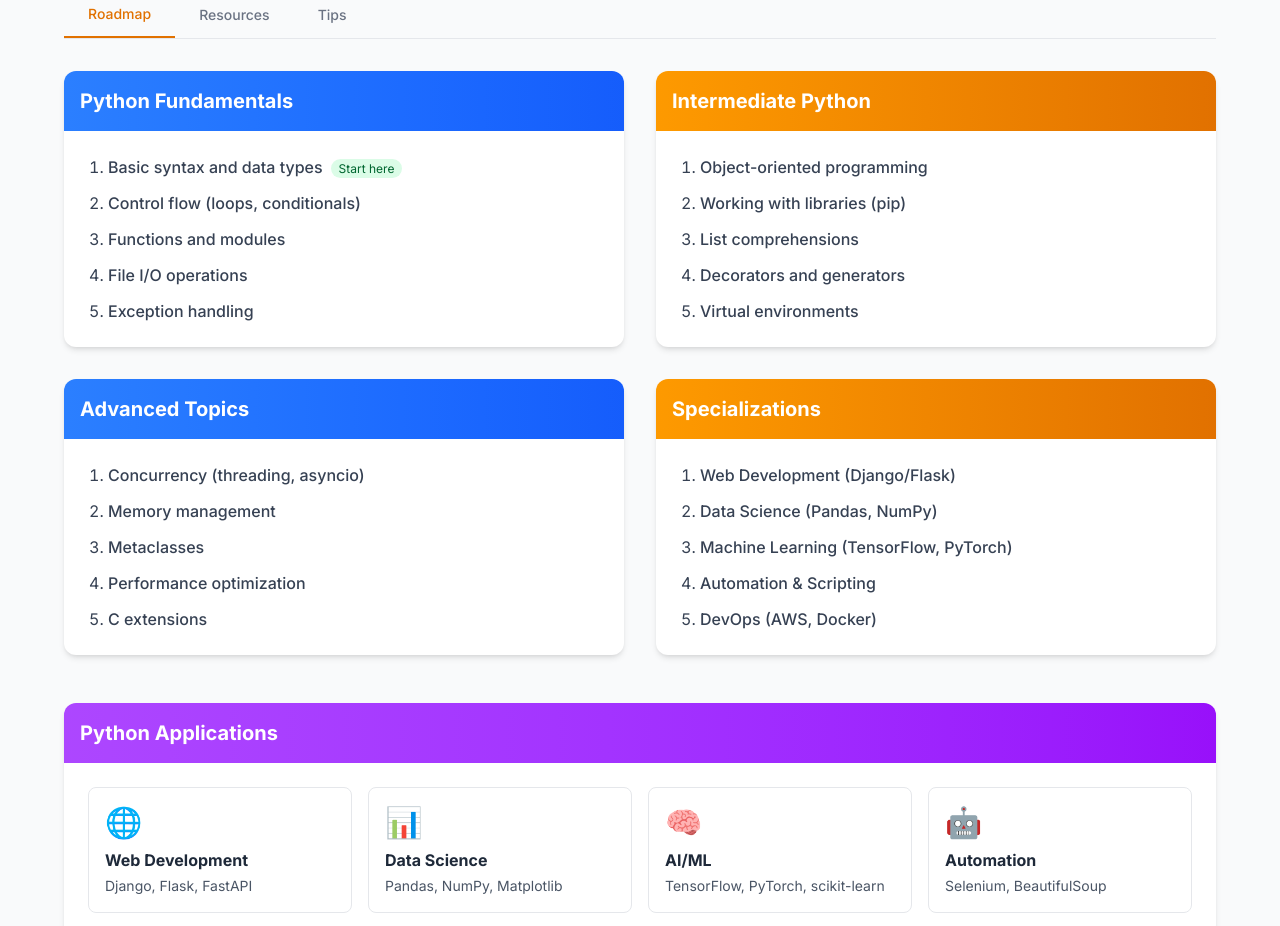
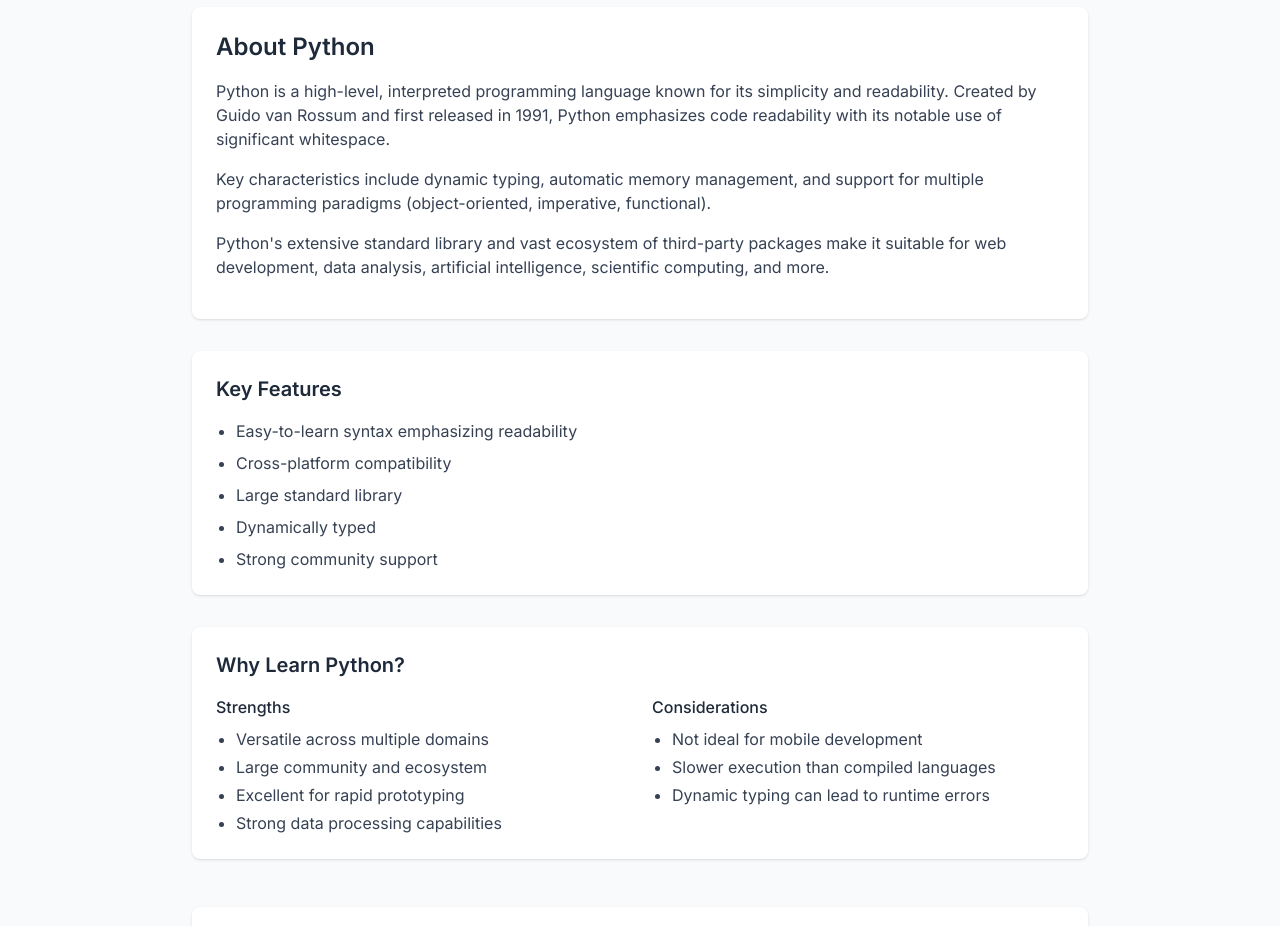
Before and after one commit to biniyamagegnehu/TechCompass-E-learning-website, a React (Vite) app: page /roadmaps/python in a window 1280 px wide. Shown: the part 300-1226 px from the top of the page. Built offline with nearby package versions, Linux system fonts and the light colour scheme.

Commit message:
updated python page

```diff
--- a/src/pages/roadmaps/Python.jsx
+++ b/src/pages/roadmaps/Python.jsx
@@ -3,80 +3,88 @@ import Header from '../../components/Header';
 import Footer from '../../components/Footer';
 
 export default function PythonRoadmap() {
-  const [activeTab, setActiveTab] = useState('roadmap');
+  const [activeTab, setActiveTab] = useState('overview');
 
-  const sections = {
+  const content = {
+    overview: {
+      title: "About Python",
+      description: [
+        "Python is a high-level, interpreted programming language known for its simplicity and readability. Created by Guido van Rossum and first released in 1991, Python emphasizes code readability with its notable use of significant whitespace.",
+        "Key characteristics include dynamic typing, automatic memory management, and support for multiple programming paradigms (object-oriented, imperative, functional).",
+        "Python's extensive standard library and vast ecosystem of third-party packages make it suitable for web development, data analysis, artificial intelligence, scientific computing, and more."
+      ],
+      features: [
+        "Easy-to-learn syntax emphasizing readability",
+        "Cross-platform compatibility",
+        "Large standard library",
+        "Dynamically typed",
+        "Strong community support"
+      ]
+    },
     roadmap: [
       {
-        title: "Python Fundamentals",
+        title: "Core Python",
         steps: [
-          "Basic syntax and data types",
-          "Control flow (loops, conditionals)",
-          "Functions and modules",
+          "Basic syntax and data structures (lists, dictionaries, tuples, sets)",
+          "Control flow (conditionals, loops)",
+          "Functions and lambda expressions",
           "File I/O operations",
           "Exception handling"
         ]
       },
       {
-        title: "Intermediate Python",
+        title: "Intermediate Concepts",
         steps: [
-          "Object-oriented programming",
-          "Working with libraries (pip)",
-          "List comprehensions",
-          "Decorators and generators",
-          "Virtual environments"
+          "Object-oriented programming (classes, inheritance)",
+          "Modules and packages",
+          "List comprehensions and generators",
+          "Decorators and context managers",
+          "Virtual environments (venv, pipenv)"
         ]
       },
       {
-        title: "Advanced Topics",
+        title: "Advanced Python",
         steps: [
-          "Concurrency (threading, asyncio)",
-          "Memory management",
-          "Metaclasses",
-          "Performance optimization",
-          "C extensions"
+          "Concurrency (threading, multiprocessing, asyncio)",
+          "Memory management and optimization",
+          "Metaclasses and descriptors",
+          "C extensions and Cython",
+          "Performance profiling"
         ]
       },
       {
         title: "Specializations",
         steps: [
-          "Web Development (Django/Flask)",
-          "Data Science (Pandas, NumPy)",
-          "Machine Learning (TensorFlow, PyTorch)",
-          "Automation & Scripting",
-          "DevOps (AWS, Docker)"
+          "Web Development: Django, Flask, FastAPI",
+          "Data Science: Pandas, NumPy, Matplotlib",
+          "Machine Learning: scikit-learn, TensorFlow",
+          "Automation: Scripting, Web Scraping",
+          "DevOps: Docker integration, AWS services"
         ]
       }
     ],
     resources: [
       {
-        category: "Official Docs",
+        category: "Official Documentation",
         items: [
-          { name: "Python Documentation", url: "https://docs.python.org/3/" },
-          { name: "PEP 8 Style Guide", url: "https://peps.python.org/pep-0008/" }
+          { name: "Python Official Docs", url: "https://docs.python.org/3/" },
+          { name: "Python Enhancement Proposals", url: "https://peps.python.org/" }
         ]
       },
       {
-        category: "Courses",
+        category: "Learning Platforms",
         items: [
-          { name: "Python for Everybody (Coursera)", url: "https://www.coursera.org/specializations/python" },
+          { name: "Python for Beginners (Microsoft)", url: "https://learn.microsoft.com/en-us/training/paths/beginner-python/" },
           { name: "Real Python Tutorials", url: "https://realpython.com" }
         ]
       },
       {
-        category: "Books",
+        category: "Recommended Books",
         items: [
-          { name: "Python Crash Course", url: "https://nostarch.com/pythoncrashcourse2e" },
-          { name: "Fluent Python", url: "https://www.oreilly.com/library/view/fluent-python-2nd/9781492056348/" }
+          { name: "Python Crash Course (Eric Matthes)", url: "https://nostarch.com/pythoncrashcourse2e" },
+          { name: "Fluent Python (Luciano Ramalho)", url: "https://www.oreilly.com/library/view/fluent-python-2nd/9781492056348/" }
         ]
       }
-    ],
-    tips: [
-      "Use type hints for better code maintainability",
-      "Learn to use Python's built-in functions effectively",
-      "Master virtual environments early (venv or conda)",
-      "Practice writing Pythonic code (follow PEP 8)",
-      "Contribute to open-source Python projects"
     ]
   };
 
@@ -84,45 +92,88 @@ export default function PythonRoadmap() {
     <div className="min-h-screen flex flex-col bg-gray-50">
       <Header />
       <main className="flex-grow pt-24 pb-12 px-4">
-        <div className="max-w-6xl mx-auto">
-          {/* Hero Section */}
-          <div className="bg-gradient-to-r from-amber-500 to-amber-600 rounded-xl text-white p-8 mb-12">
-            <h1 className="text-4xl font-bold mb-4">Python Development Roadmap</h1>
-            <p className="text-xl text-amber-100 max-w-3xl">
-              Master one of the world's most versatile programming languages
+        <div className="max-w-4xl mx-auto">
+          {/* Page Header */}
+          <div className="mb-12 text-center">
+            <h1 className="text-4xl font-bold text-gray-800 mb-4">Python Development Roadmap</h1>
+            <p className="text-xl text-gray-600">
+              A structured guide to mastering Python programming
             </p>
           </div>
 
           {/* Tab Navigation */}
           <div className="flex border-b border-gray-200 mb-8">
-            {['roadmap', 'resources', 'tips'].map((tab) => (
+            {['overview', 'roadmap', 'resources'].map((tab) => (
               <button
                 key={tab}
                 onClick={() => setActiveTab(tab)}
                 className={`px-6 py-3 font-medium text-sm capitalize ${activeTab === tab
-                  ? 'text-amber-600 border-b-2 border-amber-600'
+                  ? 'text-blue-600 border-b-2 border-blue-600'
                   : 'text-gray-500 hover:text-gray-700'}`}
               >
-                {tab}
+                {tab.replace('-', ' ')}
               </button>
             ))}
           </div>
 
-          {/* Roadmap Content */}
+          {/* Content Sections */}
+          {activeTab === 'overview' && (
+            <div className="space-y-8">
+              <div className="bg-white rounded-lg shadow-sm p-6">
+                <h2 className="text-2xl font-semibold text-gray-800 mb-4">{content.overview.title}</h2>
+                {content.overview.description.map((paragraph, index) => (
+                  <p key={index} className="text-gray-700 mb-4">{paragraph}</p>
+                ))}
+              </div>
+
+              <div className="bg-white rounded-lg shadow-sm p-6">
+                <h3 className="text-xl font-semibold text-gray-800 mb-4">Key Features</h3>
+                <ul className="list-disc pl-5 space-y-2">
+                  {content.overview.features.map((feature, index) => (
+                    <li key={index} className="text-gray-700">{feature}</li>
+                  ))}
+                </ul>
+              </div>
+
+              <div className="bg-white rounded-lg shadow-sm p-6">
+                <h3 className="text-xl font-semibold text-gray-800 mb-4">Why Learn Python?</h3>
+                <div className="grid md:grid-cols-2 gap-6">
+                  <div>
+                    <h4 className="font-medium text-gray-800 mb-2">Strengths</h4>
+                    <ul className="list-disc pl-5 space-y-1 text-gray-700">
+                      <li>Versatile across multiple domains</li>
+                      <li>Large community and ecosystem</li>
+                      <li>Excellent for rapid prototyping</li>
+                      <li>Strong data processing capabilities</li>
+                    </ul>
+                  </div>
+                  <div>
+                    <h4 className="font-medium text-gray-800 mb-2">Considerations</h4>
+                    <ul className="list-disc pl-5 space-y-1 text-gray-700">
+                      <li>Not ideal for mobile development</li>
+                      <li>Slower execution than compiled languages</li>
+                      <li>Dynamic typing can lead to runtime errors</li>
+                    </ul>
+                  </div>
+                </div>
+              </div>
+            </div>
+          )}
+
           {activeTab === 'roadmap' && (
-            <div className="grid md:grid-cols-2 gap-8">
-              {sections.roadmap.map((section, index) => (
-                <div key={index} className="bg-white rounded-xl shadow-md overflow-hidden">
-                  <div className={`bg-gradient-to-r ${index % 2 === 0 ? 'from-blue-500 to-blue-600' : 'from-amber-500 to-amber-600'} p-4`}>
+            <div className="space-y-6">
+              {content.roadmap.map((section, index) => (
+                <div key={index} className="bg-white rounded-lg shadow-sm overflow-hidden">
+                  <div className="bg-gray-800 p-4">
                     <h2 className="text-xl font-bold text-white">{section.title}</h2>
                   </div>
                   <div className="p-6">
                     <ol className="list-decimal pl-5 space-y-3">
                       {section.steps.map((step, i) => (
                         <li key={i} className="text-gray-700">
-                          <span className="font-medium">{step}</span>
+                          {step}
                           {index === 0 && i === 0 && (
-                            <span className="ml-2 bg-green-100 text-green-800 text-xs px-2 py-0.5 rounded-full">Start here</span>
+                            <span className="ml-2 bg-blue-100 text-blue-800 text-xs px-2 py-0.5 rounded-full">Begin here</span>
                           )}
                         </li>
                       ))}
@@ -133,11 +184,10 @@ export default function PythonRoadmap() {
             </div>
           )}
 
-          {/* Resources Content */}
           {activeTab === 'resources' && (
-            <div className="grid md:grid-cols-3 gap-6">
-              {sections.resources.map((category, index) => (
-                <div key={index} className="bg-white rounded-xl shadow-md overflow-hidden">
+            <div className="grid md:grid-cols-2 gap-6">
+              {content.resources.map((category, index) => (
+                <div key={index} className="bg-white rounded-lg shadow-sm overflow-hidden">
                   <div className="bg-gray-800 p-4">
                     <h2 className="text-lg font-bold text-white">{category.category}</h2>
                   </div>
@@ -149,9 +199,9 @@ export default function PythonRoadmap() {
                             href={item.url}
                             target="_blank"
                             rel="noopener noreferrer"
-                            className="flex items-center text-blue-600 hover:text-blue-800"
+                            className="flex items-center text-blue-600 hover:text-blue-800 hover:underline"
                           >
-                            <span className="truncate">{item.name}</span>
+                            <span>{item.name}</span>
                             <svg className="w-4 h-4 ml-2" fill="none" stroke="currentColor" viewBox="0 0 24 24">
                               <path strokeLinecap="round" strokeLinejoin="round" strokeWidth="2" d="M10 6H6a2 2 0 00-2 2v10a2 2 0 002 2h10a2 2 0 002-2v-4M14 4h6m0 0v6m0-6L10 14" />
                             </svg>
@@ -165,43 +215,20 @@ export default function PythonRoadmap() {
             </div>
           )}
 
-          {/* Tips Content */}
-          {activeTab === 'tips' && (
-            <div className="bg-white rounded-xl shadow-md overflow-hidden">
-              <div className="bg-gradient-to-r from-green-500 to-green-600 p-4">
-                <h2 className="text-xl font-bold text-white">Professional Python Tips</h2>
-              </div>
-              <div className="p-6">
-                <ul className="space-y-4">
-                  {sections.tips.map((tip, index) => (
-                    <li key={index} className="flex items-start">
-                      <span className="flex-shrink-0 bg-green-100 text-green-800 rounded-full w-6 h-6 flex items-center justify-center mr-3 mt-1">
-                        {index + 1}
-                      </span>
-                      <span className="text-gray-700">{tip}</span>
-                    </li>
-                  ))}
-                </ul>
-              </div>
-            </div>
-          )}
-
-          {/* Python Use Cases */}
-          <div className="mt-12 bg-white rounded-xl shadow-md overflow-hidden">
-            <div className="bg-gradient-to-r from-purple-500 to-purple-600 p-4">
-              <h2 className="text-xl font-bold text-white">Python Applications</h2>
-            </div>
-            <div className="p-6 grid md:grid-cols-4 gap-4">
+          {/* Python Applications Section */}
+          <div className="mt-12 bg-white rounded-lg shadow-sm p-6">
+            <h2 className="text-2xl font-semibold text-gray-800 mb-6">Python Applications</h2>
+            <div className="grid sm:grid-cols-2 lg:grid-cols-4 gap-4">
               {[
-                { icon: '🌐', name: 'Web Development', frameworks: 'Django, Flask, FastAPI' },
-                { icon: '📊', name: 'Data Science', frameworks: 'Pandas, NumPy, Matplotlib' },
-                { icon: '🧠', name: 'AI/ML', frameworks: 'TensorFlow, PyTorch, scikit-learn' },
-                { icon: '🤖', name: 'Automation', frameworks: 'Selenium, BeautifulSoup' }
+                { name: "Web Development", icon: "🌐", tech: "Django, Flask" },
+                { name: "Data Science", icon: "📊", tech: "Pandas, NumPy" },
+                { name: "Machine Learning", icon: "🧠", tech: "TensorFlow, PyTorch" },
+                { name: "Automation", icon: "⚙️", tech: "Selenium, BeautifulSoup" }
               ].map((app, index) => (
-                <div key={index} className="border border-gray-200 rounded-lg p-4 hover:border-purple-300 transition-colors">
-                  <div className="text-3xl mb-2">{app.icon}</div>
-                  <h3 className="font-bold text-gray-800">{app.name}</h3>
-                  <p className="text-sm text-gray-600 mt-1">{app.frameworks}</p>
+                <div key={index} className="border border-gray-200 rounded-lg p-4 hover:bg-gray-50 transition-colors">
+                  <div className="text-2xl mb-2">{app.icon}</div>
+                  <h3 className="font-medium text-gray-800">{app.name}</h3>
+                  <p className="text-sm text-gray-600 mt-1">{app.tech}</p>
                 </div>
               ))}
             </div>
```
